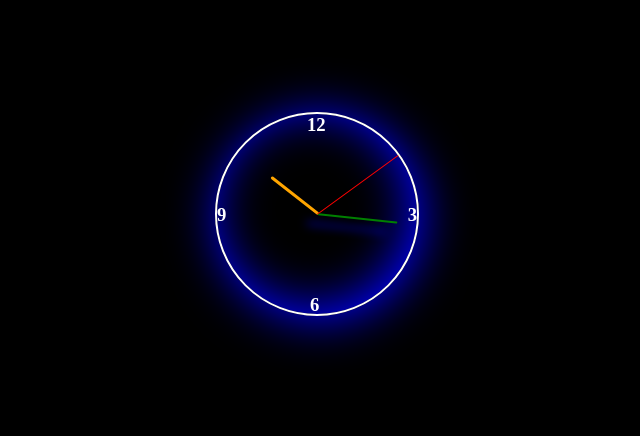
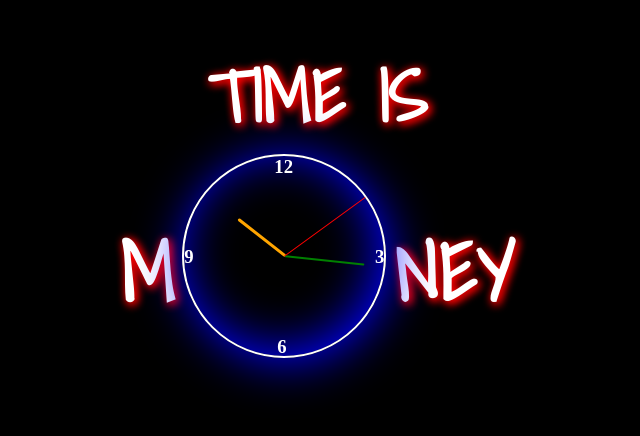
Before and after one commit to SaurabhSahu01/analog-watch, a plain HTML site: page index.html in a window 1280 px wide. Shown: the part 194-630 px from the top of the page, without its empty margins (323-963 px from the left). Drawn offline with Linux system fonts and the light colour scheme.

Commit message:
Time is Money

```diff
--- a/index.html
+++ b/index.html
@@ -1,13 +1,27 @@
 <!DOCTYPE html>
 <html lang="en">
+
 <head>
     <meta charset="UTF-8">
     <meta http-equiv="X-UA-Compatible" content="IE=edge">
     <meta name="viewport" content="width=device-width, initial-scale=1.0">
     <title>Analog Watch</title>
     <link rel="stylesheet" href="styles.css">
+    <link rel="preconnect" href="https://fonts.googleapis.com">
+    <link rel="preconnect" href="https://fonts.gstatic.com" crossorigin>
+    <link href="https://fonts.googleapis.com/css2?family=Shadows+Into+Light&display=swap" rel="stylesheet">
 </head>
+
 <body>
+    <div class="textdiv">
+        <h1>
+            TIME IS
+        </h1>
+    </div>
+    <div class="maindiv">
+        <div class="text1">
+            <h1>M</h1>
+        </div>
         <div class="watch">
             <h3 id="twelve">12</h3>
             <h3 id="three">3</h3>
@@ -17,6 +31,11 @@
             <div id="minute"></div>
             <div id="second"></div>
         </div>
+        <div class="text">
+            <h1>NEY</h1>
+        </div>
+    </div>
 </body>
 <script src="script.js"></script>
+
 </html>
--- a/styles.css
+++ b/styles.css
@@ -2,8 +2,14 @@ body{
     background-color: black;
     height: 100vh;
     display: flex;
+    flex-direction: column;
+    flex-wrap: wrap;
     justify-content: center;
     align-items: center;
+}
+.maindiv{
+    display: flex;
+    flex-wrap: wrap;
 }
 .watch{
     position: relative;
@@ -55,7 +61,6 @@ body{
     height: 80px;
     width: 1.5px;
     background-color: green;
-    box-shadow: 10px 10px 10px blue;
     border-radius: 2px;
     transform-origin: bottom;
     position: absolute;
@@ -72,3 +77,24 @@ body{
     left: 50%;
     top: 40px;
 }
+.text1 h1{
+    color: white;
+    font-family: 'Shadows Into Light', cursive;
+    padding: 0px 8px;
+    font-size: 5rem;
+    text-shadow: 2px 2px 10px red, 2px 2px 10px red;
+}
+.text h1{
+    color: white;
+    font-family: 'Shadows Into Light', cursive;
+    padding: 0px 8px;
+    font-size: 5rem;
+    text-shadow: 2px 2px 10px red, 2px 2px 10px red;
+}
+.textdiv h1{
+    display: inline;
+    color: white;
+    font-family: 'Shadows Into Light', cursive;
+    font-size: 4.5rem;
+    text-shadow: 2px 2px 10px red, 2px 2px 10px red;
+}
```
Lines whose indentation alone changed are shown as unchanged.
